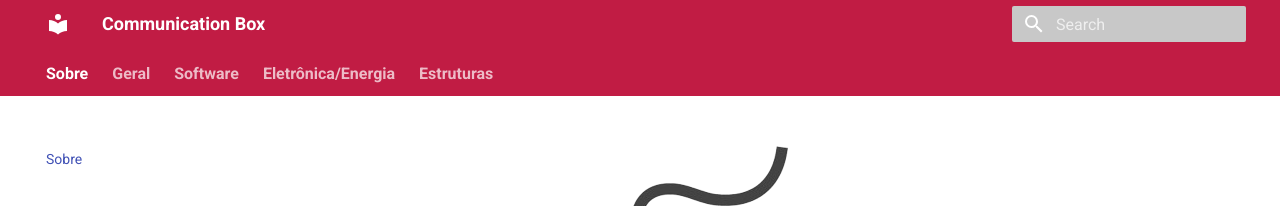
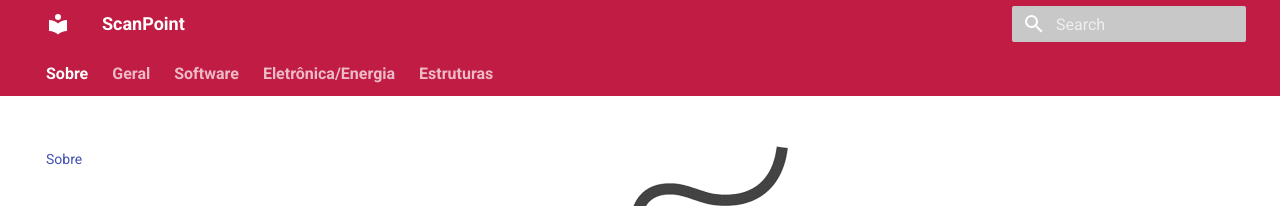
Before and after one commit to Calcioft/ScanPoint, an MkDocs documentation site: the page built from docs/index.md, in a window 1280 px wide. Shown: the top 206 px of the page. Built offline with MkDocs 1.6.1 and Material for MkDocs 9.7.7, drawn with Linux system fonts in a browser that asks for light colours.

Commit message:
Iniciando troca de nome e logo

```diff
--- a/mkdocs.yml
+++ b/mkdocs.yml
@@ -1,9 +1,9 @@
-site_name: Communication Box
+site_name: ScanPoint
 site_url: "https://fga-pi2.gitlab.io/"
 site_dir: public
 theme:
   name: material
-  favicon: assets/communication-box-logo.png
+  favicon: assets/scanpoint-logo.png
   features:
     - content.code.annotate
     - content.tabs.link
```
Also changed, not shown: README.md (+1 -1 lines), docs/assets/scanpoint-logo.png (added).
